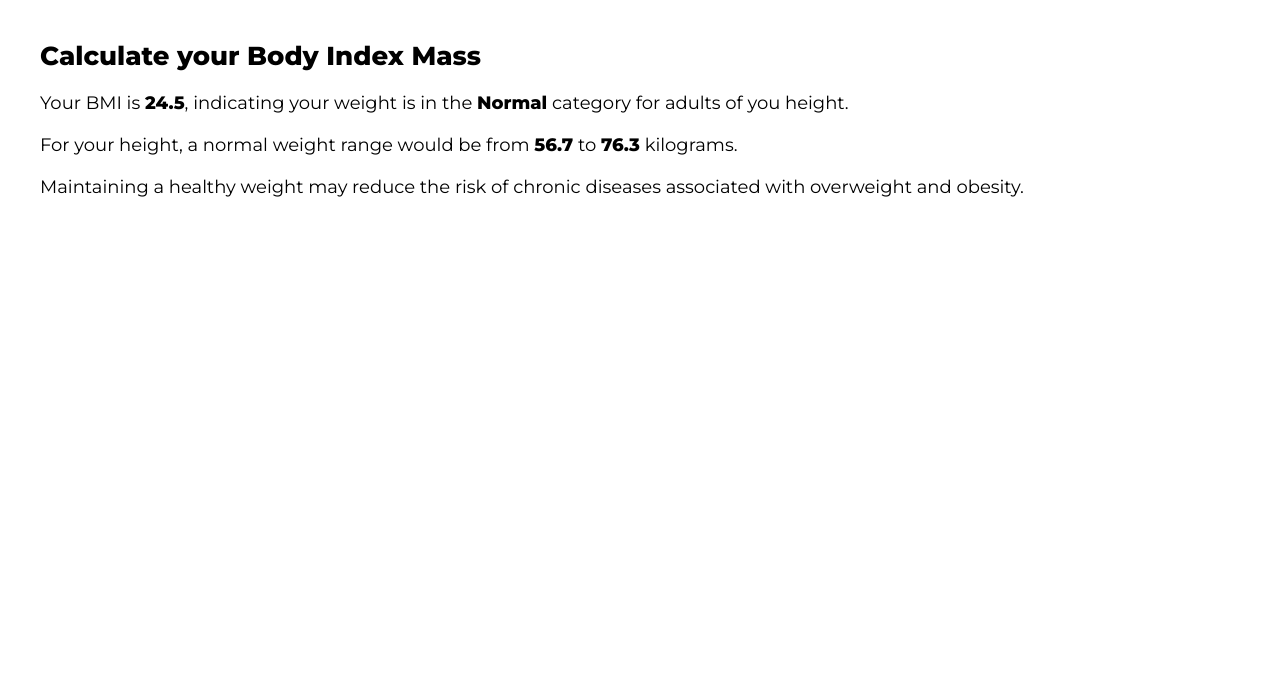
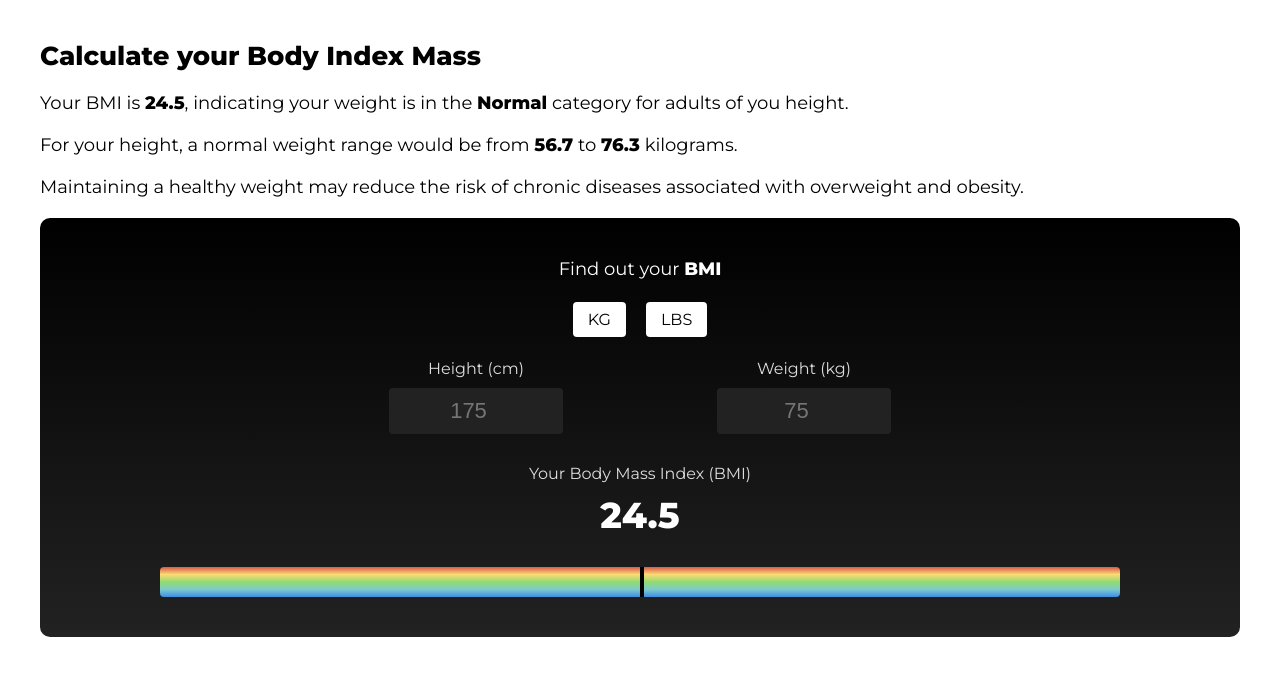
Before and after one commit to celigx/bmi-calculator, a React (Create React App) app: page / in a window 1280 px wide. Shown: the top 676 px of the page. Built offline with nearby package versions, Linux system fonts and the light colour scheme.

Commit message:
Add input card data

```diff
--- a/src/App.js
+++ b/src/App.js
@@ -13,6 +13,31 @@ function App() {
         </div>
       </div>
 
+      <div className="inputContainer">
+        <p className="title">Find out your <b>BMI</b></p>
+        <div className="buttonContainer">
+          <a>KG</a>
+          <a>LBS</a>
+        </div>
+        <div className="heightWeightContainer">
+          <div className="height">
+            <p className="text">Height (cm)</p>
+            <input type="number" placeholder="175" />
+          </div>
+          <div className="weight">
+            <p className="text">Weight (kg)</p>
+            <input type="number" placeholder="75" />
+          </div>
+        </div>
+        <div className="bmiContainer">
+          <p className="text">Your Body Mass Index (BMI)</p>
+          <h3 className="bmi">24.5</h3>
+        </div>
+        <div className="chart">
+          <div className="arrow"></div>
+        </div>
+      </div>
+
     </div>
   );
 }
--- a/src/App.sass
+++ b/src/App.sass
@@ -18,3 +18,86 @@ h1,h2,h3,h4,h5,p,a
     .text
       font-size: 18px
       margin: 0 0 20px 0
+
+// Input container
+.inputContainer
+  flex: 1
+  background: #222
+  background: -webkit-linear-gradient(bottom, #222222, #000000)
+  background: -moz-linear-gradient(bottom, #222222, #000000)
+  background: linear-gradient(to top, #222222, #000000)
+  color: #fff
+  text-align: center
+  border-radius: 10px
+  padding: 40px 0
+
+  .title
+    font-size: 18px
+    margin: 0 0 30px 0
+
+  .buttonContainer
+    margin: 0 0 30px 0
+    a
+      background: #fff
+      color: #000
+      border-radius: 4px
+      padding: 8px 15px
+      height: 10px
+      margin: 0 10px
+
+  .heightWeightContainer
+    display: flex
+    align-items: center
+    justify-content: center
+    margin: 0 0 30px 0
+    .height
+      margin: 0 10px
+      input
+        background: #222
+        color: #fff
+        font-size: 22px
+        text-align: center
+        border: none
+        width: 50%
+        padding: 10px
+        border-radius: 4px
+      .text
+        margin: 0 0 10px 0
+    .weight
+      margin: 0 10px
+      input
+        background: #222
+        color: #fff
+        font-size: 22px
+        text-align: center
+        border: none
+        width: 50%
+        padding: 10px
+        border-radius: 4px
+      .text
+        margin: 0 0 10px 0
+
+  .bmiContainer
+    margin: 0 0 30px 0
+    .text
+      margin: 0 0 10px 0
+    .bmi
+      font-size: 36px
+
+  .text
+    color: #DCDCDC
+
+  .chart
+    background: pink
+    background: linear-gradient(90deg, rgba(62,142,227,1) 0%, rgba(124,201,207,1) 25%, rgba(146,219,113,1) 50%, rgba(250,219,116,1) 75%, rgba(220,88,76,1) 100%)
+    background: -webkit-linear-gradient(90deg, rgba(62,142,227,1) 0%, rgba(124,201,207,1) 25%, rgba(146,219,113,1) 50%, rgba(250,219,116,1) 75%, rgba(220,88,76,1) 100%)
+    background: -moz-linear-gradient(90deg, rgba(62,142,227,1) 0%, rgba(124,201,207,1) 25%, rgba(146,219,113,1) 50%, rgba(250,219,116,1) 75%, rgba(220,88,76,1) 100%)
+    height: 30px
+    width: 80%
+    margin: 0 auto
+    border-radius: 4px
+    .arrow
+      width: 4px
+      height: inherit
+      background: #000
+      margin: 0 50%
```
